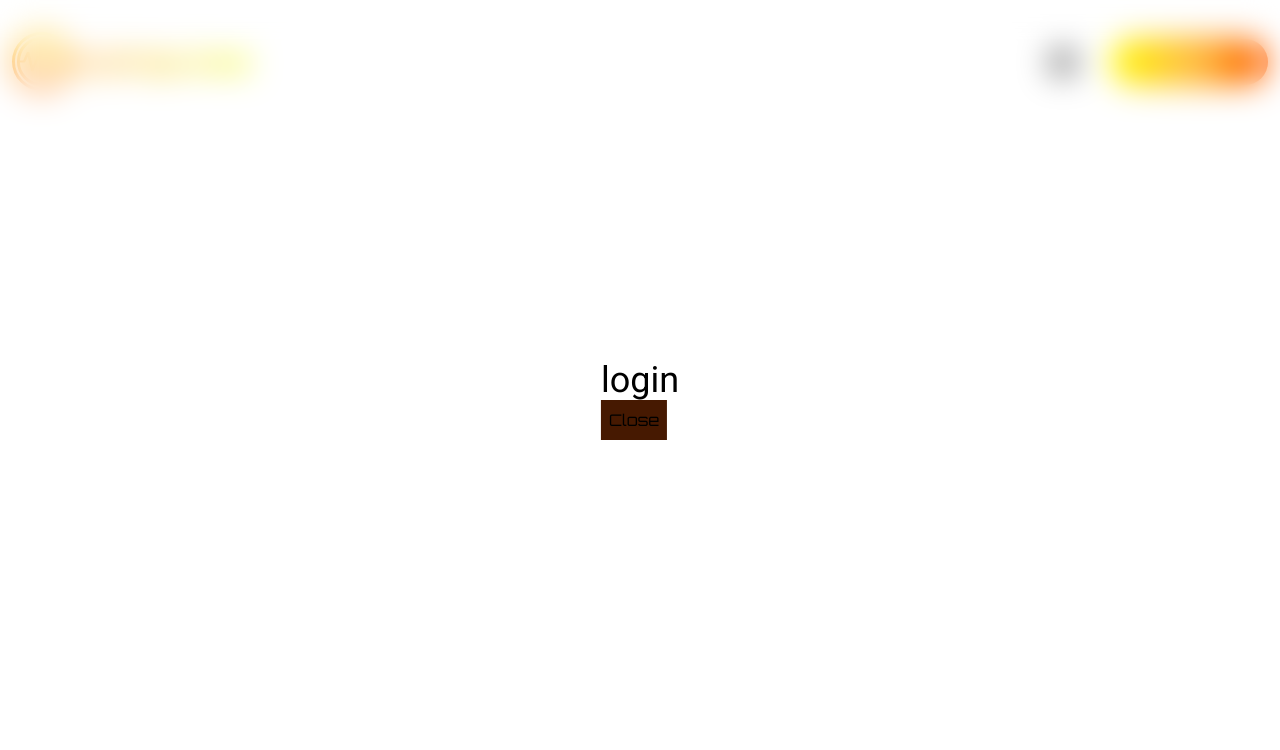
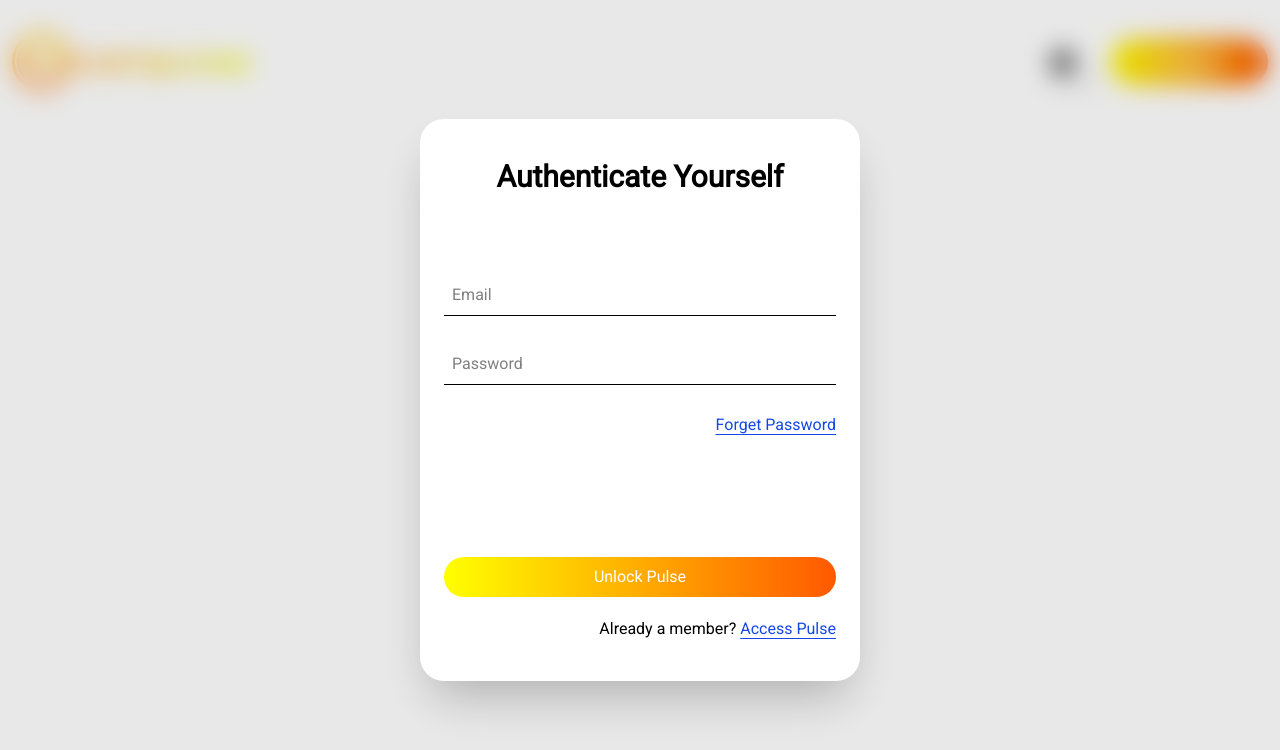
Before and after one commit to shamrozkhan0/coinpulse, a React (Vite) app in the folder frontend/: page / in a window 1280 px wide. Both pictures are taken after a click on the button "Login". Shown: the top 750 px of the page. Built offline with nearby package versions, Linux system fonts and the light colour scheme.

Commit message:
testing login aniamtion

```diff
--- a/frontend/src/Components/AuthenticationModal.jsx
+++ b/frontend/src/Components/AuthenticationModal.jsx
@@ -1,23 +1,85 @@
-import React from 'react'
-import { motion } from 'framer-motion'
+// import Login from "../assets/Features/login";
+
+import { useState } from "react";
+import { color, motion } from "framer-motion";
 
 const AuthenticationModal = ({ isVisible, onClose }) => {
+  const [login, setLogin] = useState(true);
+
   return (
-    <div className={`w-screen h-screen  transition-all ease-in-out duration-500
-           ${isVisible ? "backdrop-blur-lg opacity-100 z-[99999px] pointer-events-auto" : "backdrop-blur-none opacity-0 z-[-2] pointer-events-none"}
-    `}>
-      <div
-        role='dialog' aria-modal='true' aria-labelledby='Authenticate Yourself'
-        className={`bg-white w-fit px-6 py-2 absolute top-[50%] transform translate-[-50%] left-[50%]
-              ${isVisible ? " " : ""}
-        `}
+    <div
+      onClick={onClose}
+      className={`w-screen h-screen  transition-all ease-in-out duration-200 bg-[#00000017]
+           ${isVisible
+          ? "backdrop-blur-md opacity-100 z-[99999px] pointer-events-auto"
+          : "backdrop-blur-[1px] opacity-0 z-[-2] pointer-events-none"
+        }
+    `}
+    >
+      <motion.div
+        initial={{ y: 100, opacity: 0 }}
+        animate={isVisible ? { y: 0, opacity: 1 } : { y: 100, opacity: 0 }}
+        transition={{ ease: "easeInOut", duration: 0.5 }}
+        role="dialog"
+        aria-modal="true"
+        aria-labelledby="Authenticate Yourself"
+        onClick={(e) => e.stopPropagation()}
+        className={`bg-white absolute top-1/2 left-1/2 transform -translate-1/2 shadow-2xl rounded-3xl overflow-hidden
+  `}
       >
-        <h1 className='font-roboto text-4xl'>login</h1>
+        <div className="relative w-110 flex items-center justify-between flex-col gap-20 py-10 px-6 ">
+          <header>
+            <h1 className="font-roboto text-3xl font-semibold text-center ">
+              {login ? "Authenticate Yourself" : "Be a pulser"}
+            </h1>
+          </header>
 
-        <button className='p-2 bg-amber-950' onClick={onClose}>Close</button>
-      </div>
+          <div className="w-full">
+            <form action="" method="POST" className="">
+              <div className="flex flex-col items-start gap-7">
+                <input
+                  type="text"
+                  placeholder="Email"
+                  className="font-roboto border-b-1 placeholder-[#808080] border-black w-full  p-2 outline-0 "
+                  required
+                />
+                <input
+                  type="text"
+                  placeholder="Password"
+                  className="font-roboto border-b-1 border-black w-full p-2 outline-0 "
+                  required
+                />
+
+                <a
+                  href=""
+                  className="font-roboto text-end w-full text-blue-700 underline underline-offset-4 font-normal"
+                >
+                  Forget Password
+                </a>
+              </div>
+              <div className="flex flex-col items-start gap-5 pt-30">
+                <button
+                  type="submit"
+                  className="font-roboto bg-gradient w-full text-white py-2 rounded-4xl"
+                >
+                  Unlock Pulse
+                </button>
+                <p className="font-roboto text-end w-full">
+                  Already a member?{" "}
+                  <a
+                    href=""
+                    className="text-blue-700 underline underline-offset-4"
+                  >
+                    Access Pulse
+                  </a>
+                </p>
+              </div>
+            </form>
+          </div>
+        </div>
+      </motion.div>
     </div>
-  )
-}
+  );
+};
 
 export default AuthenticationModal;
--- a/frontend/src/Components/DarkThemeButton.jsx
+++ b/frontend/src/Components/DarkThemeButton.jsx
@@ -1,41 +1,39 @@
-import { useEffect, useState } from 'react';
-import { motion } from 'framer-motion';
+import { useEffect, useState } from "react";
+import { motion } from "framer-motion";
 
 // Icons Imports
 import { FontAwesomeIcon } from "@fortawesome/react-fontawesome";
 import { faSun, faMoon } from "@fortawesome/free-solid-svg-icons";
 
-const DarkThemeButton = ({animation}) => {
-  const storedTheme = localStorage.getItem('theme');
-  const [enabled, setEnabled] = useState(storedTheme === 'dark');
+const DarkThemeButton = ({ animation }) => {
+  const storedTheme = localStorage.getItem("theme");
+  const [enabled, setEnabled] = useState(storedTheme === "dark");
 
   // ✅ Apply theme on mount and when toggled
   useEffect(() => {
     if (enabled) {
-      document.body.style.backgroundColor = 'black';
-      localStorage.setItem('theme', 'dark');
+      document.body.style.backgroundColor = "black";
+      localStorage.setItem("theme", "dark");
     } else {
-      document.body.style.backgroundColor = 'white';
-      localStorage.setItem('theme', 'light');
+      document.body.style.backgroundColor = "white";
+      localStorage.setItem("theme", "light");
     }
   }, [enabled]);
 
-
   const animationsProps = animation
-   ? {
-      initial:{ opacity: 0, scale: 0 },
-      animate:{ opacity: 1, scale: 1 },
-      transition:{ ease: "easeInOut", delay: 0.8, duration: 0.4 }
-  } : {};
-
+    ? {
+        initial: { opacity: 0, scale: 0 },
+        animate: { opacity: 1, scale: 1 },
+        transition: { ease: "easeInOut", delay: 0.8, duration: 0.4 },
+      }
+    : {};
 
   return (
     <motion.div
-
-    {...animationsProps}
-
+      // This animation appear only if animation props is true
+      {...animationsProps}
       onClick={() => setEnabled(!enabled)}
-      className={`w-14 h-8 flex items-center rounded-full p-1 cursor-pointer transition-colors duration-300
+      className={`w-14 h-8 flex items-center rounded-full p-1 cursor-pointer transition-colors duration-300 shadow-lg
           ${enabled ? "bg-yellow-300" : "bg-orange-400-"}`}
     >
       <div
--- a/frontend/src/Components/Navbar.jsx
+++ b/frontend/src/Components/Navbar.jsx
@@ -31,13 +31,12 @@ const Navbar = () => {
               className="w-50 sm:w-60"
             />
           </Link>
-
           <div className="flex items-center gap-2">
             <DarkThemeButton animation={false} />
             <button
               onClick={handleModalBehaviour}
               className="bg-gradient text-white px-5 md:px-5 lg:px-10 py-2 rounded-3xl tracking-wider font-extrabold text-[18px] sm:text-[20px] ls-1 transform
-                          transition-all ease-in-out duration-300  hover:scale-x-85 origin-bottom">
+                          transition-all ease-in-out duration-300  hover:scale-x-85 origin-bottom cursor-pointer">
               Login
             </button>
           </div>
--- /dev/null
+++ b/frontend/src/assets/Features/Login.jsx
@@ -0,0 +1,11 @@
+import React from 'react'
+
+const  []
+
+const Login = () => {
+  return (
+
+  )
+}
+
+export default Login;
```
